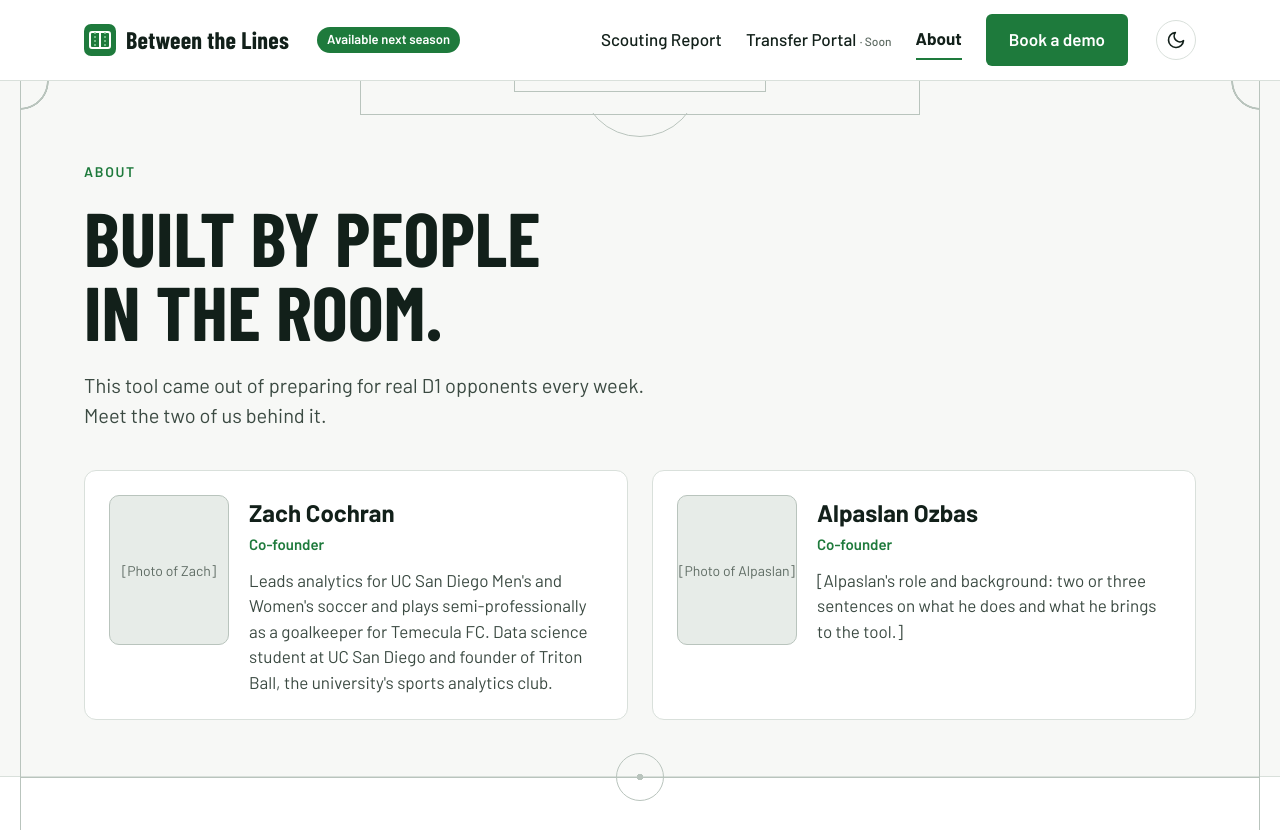
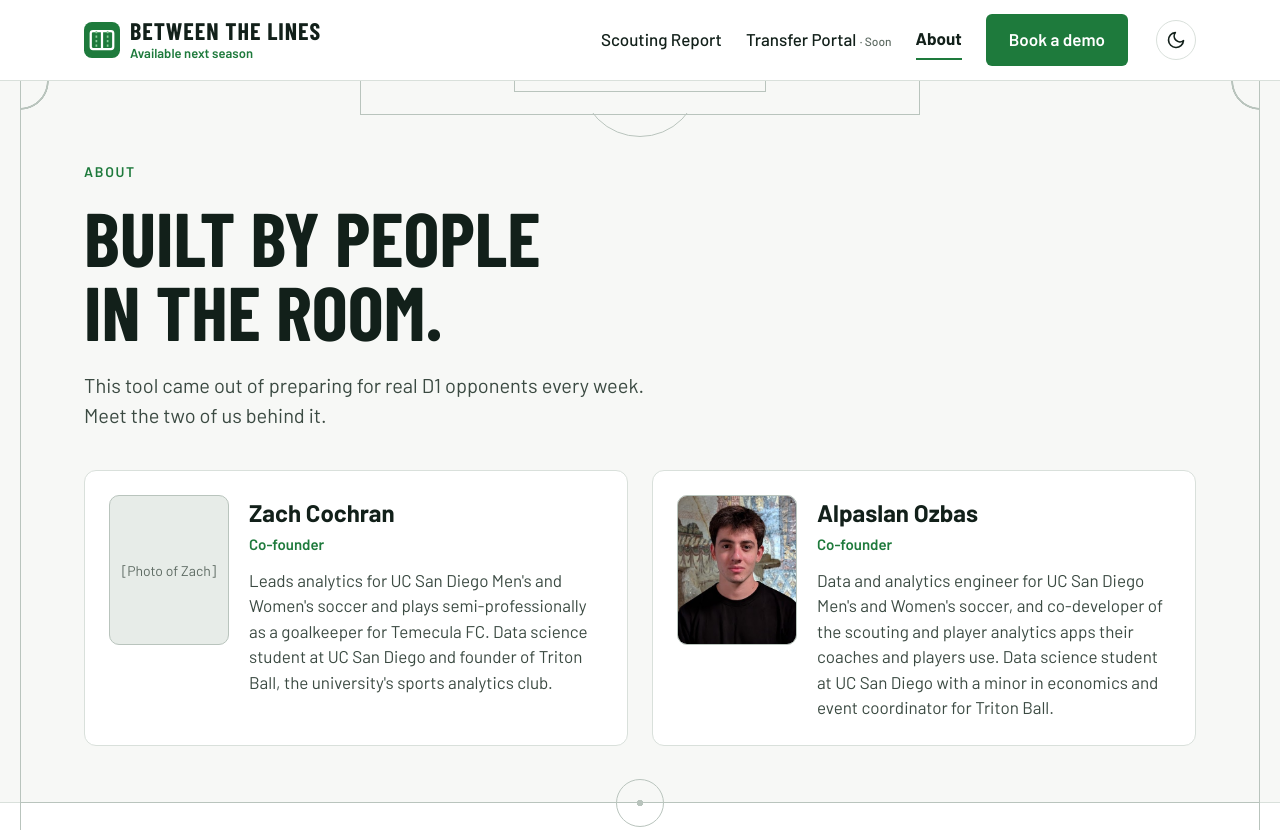
Before and after one commit to zcochran4275/scouting-app-demo-website, a plain HTML site: page about.html in a window 1280 px wide. Shown: the top 830 px of the page. Drawn offline with nearby package versions, Linux system fonts and the light colour scheme.

Commit message:
Add Alpaslan's photo and bio, update header and Transfer Portal label

```diff
--- a/about.html
+++ b/about.html
@@ -18,7 +18,7 @@
     document.documentElement.setAttribute("data-theme", dark ? "dark" : "light");
   })();
 </script>
-<link rel="stylesheet" href="css/styles.css">
+<link rel="stylesheet" href="css/styles.css?v=2">
 <meta name="theme-color" content="#FFFFFF">
 </head>
 <body>
@@ -26,8 +26,7 @@
 
 <header class="site-header">
   <div class="wrap">
-    <a class="logo" href="index.html" translate="no"><svg class="logo-mark" viewBox="0 0 32 32" aria-hidden="true"><rect width="32" height="32" rx="7" fill="#1E7A3C"/><rect x="6" y="8" width="20" height="16" rx="2" fill="none" stroke="#fff" stroke-width="2"/><line x1="16" y1="8" x2="16" y2="24" stroke="#fff" stroke-width="2"/><line class="mark-line" x1="11" y1="8" x2="11" y2="24" stroke="#8FD19E" stroke-width="1.5" stroke-dasharray="2 2"/><line class="mark-line" x1="21" y1="8" x2="21" y2="24" stroke="#8FD19E" stroke-width="1.5" stroke-dasharray="2 2"/></svg><span>Between the Lines</span></a>
-    <span class="badge">Available next season</span>
+    <a class="logo" href="index.html" translate="no"><svg class="logo-mark" viewBox="0 0 32 32" aria-hidden="true"><rect width="32" height="32" rx="7" fill="#1E7A3C"/><rect x="6" y="8" width="20" height="16" rx="2" fill="none" stroke="#fff" stroke-width="2"/><line x1="16" y1="8" x2="16" y2="24" stroke="#fff" stroke-width="2"/><line class="mark-line" x1="11" y1="8" x2="11" y2="24" stroke="#8FD19E" stroke-width="1.5" stroke-dasharray="2 2"/><line class="mark-line" x1="21" y1="8" x2="21" y2="24" stroke="#8FD19E" stroke-width="1.5" stroke-dasharray="2 2"/></svg><span class="logo-text"><span>Between the Lines</span><span class="logo-status">Available next season</span></span></a>
     <nav class="site-nav" aria-label="Main">
       <a href="index.html#app">Scouting Report</a>
       <a href="transfer-portal.html">Transfer Portal <span class="soon">· Soon</span></a>
@@ -59,11 +58,11 @@
         </div>
       </div>
       <div class="person">
-        <div class="photo">[Photo of Alpaslan]</div>
+        <div class="photo"><img src="assets/alpaslan.jpg" alt=""></div>
         <div style="flex:1 1 200px;min-width:0">
           <h2>Alpaslan Ozbas</h2>
           <p class="role">Co-founder</p>
-          <p>[Alpaslan's role and background: two or three sentences on what he does and what he brings to the tool.]</p>
+          <p>Data and analytics engineer for UC San Diego Men's and Women's soccer, and co-developer of the scouting and player analytics apps their coaches and players use. Data science student at UC San Diego with a minor in economics and event coordinator for Triton Ball.</p>
         </div>
       </div>
     </div>
@@ -116,6 +115,6 @@
   </div>
 </footer>
 
-<script src="js/main.js"></script>
+<script src="js/main.js?v=2"></script>
 </body>
 </html>
--- a/css/styles.css
+++ b/css/styles.css
@@ -381,7 +381,7 @@
 .form fieldset label { flex-direction: row; align-items: center; gap: 8px; font-weight: 400; }
 .form-status { grid-column: 1 / -1; font-weight: 600; color: var(--link); }
 .people { display: grid; grid-template-columns: repeat(auto-fit, minmax(300px, 1fr)); gap: 24px; margin-top: 40px; }
-.person { background: var(--surface); border: 1px solid var(--line); border-radius: var(--radius); padding: 24px; display: flex; flex-wrap: wrap; gap: 20px; align-items: flex-start; }
+.person { background: var(--surface); border: 1px solid var(--line); border-radius: var(--radius); padding: 24px; display: flex; flex-wrap: wrap; gap: 20px; align-items: flex-start; align-content: flex-start; }
 .photo { flex: 0 0 120px; aspect-ratio: 4 / 5; background: var(--pill); border: 1px solid var(--line-strong); border-radius: 10px; display: flex; align-items: center; justify-content: center; color: var(--muted); font-size: 14px; text-align: center; overflow: hidden; }
 .photo img { width: 100%; height: 100%; object-fit: cover; }
 .person h2 { font-size: 24px; margin: 0; font-family: var(--font-body); text-transform: none; }
@@ -531,3 +531,16 @@
 @media (prefers-reduced-motion: reduce) {
   .theme-toggle svg { transition: none; }
 }
+
+/* Wordmark in capitals like the headlines, with "Available next season" set under it */
+.logo { text-transform: uppercase; letter-spacing: 0.04em; }
+.logo-text { display: flex; flex-direction: column; line-height: 1; }
+.logo-status { font-family: var(--font-body); text-transform: none; letter-spacing: 0; font-size: 13px; font-weight: 600; color: var(--link); margin-top: 4px; }
+.logo-mark { width: 36px; height: 36px; }
+@media (max-width: 640px) {
+  .logo-status { font-size: 12px; margin-top: 3px; }
+  .logo-mark { width: 30px; height: 30px; }
+}
+
+/* "Coming soon" chip beside the Transfer Portal label: pale green, so it doesn't read as a button */
+.soon-chip { display: inline-block; margin-left: 10px; padding: 3px 8px; border-radius: 4px; background: color-mix(in srgb, var(--accent) 12%, transparent); color: var(--link); font-size: 13px; letter-spacing: 0; text-transform: none; vertical-align: 1px; }
```
Also changed, not shown: index.html (+3 -4 lines), transfer-portal.html (+4 -5 lines), assets/alpaslan.jpg (added).
